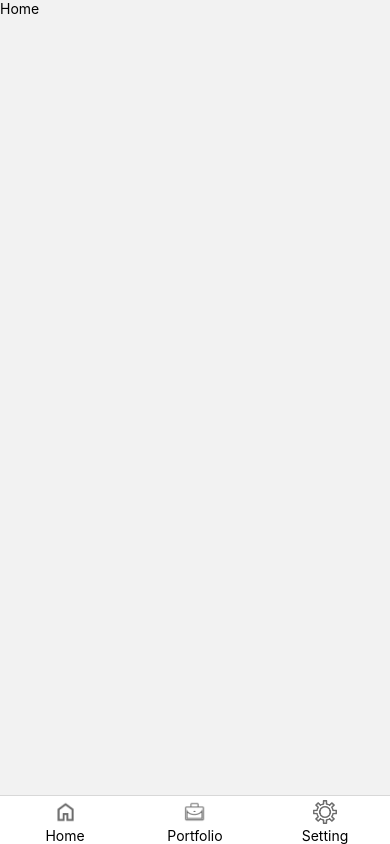
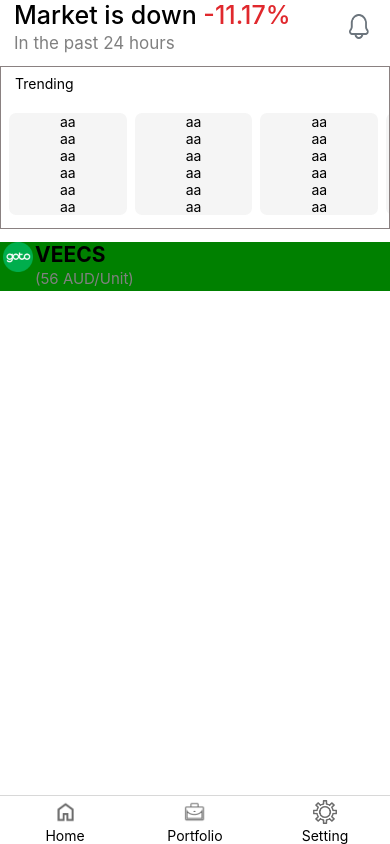
Before and after one commit to Abhishekkumarsingh2845/TradeApp, a React Native app: screen /Home in a window 390 px wide. Built offline with nearby package versions, Linux system fonts and the light colour scheme.

Commit message:
working Home screen

```diff
--- a/Src/Screens/Home.js
+++ b/Src/Screens/Home.js
@@ -1,14 +1,159 @@
-import { StyleSheet, Text, View } from 'react-native'
-import React from 'react'
+import {
+  Image,
+  ScrollView,
+  StatusBar,
+  StyleSheet,
+  Text,
+  View,
+} from 'react-native';
+import React from 'react';
+import Colours from '../Constants/Colors';
+import {hp, wp} from '../Utlis/Responsive';
+import Strings from '../Constants/Strings';
 
 const Home = () => {
   return (
-    <View>
-      <Text>Home</Text>
+    <View style={styles.container}>
+      <StatusBar barStyle="dark-content" backgroundColor={Colours.white} />
+      <View style={styles.header}>
+        <View>
+          <Text style={styles.marketText}>
+            Market is down <Text style={styles.marketDownText}>-11.17%</Text>
+          </Text>
+          <Text style={styles.subtitle}>In the past 24 hours</Text>
+        </View>
+        <View style={styles.iconContainer}>
+          <Image
+            source={require('./../Assets/Img/Bell.png')}
+            style={styles.bellIcon}
+          />
+        </View>
+      </View>
+      <View style={styles.secondContainer}>
+        <Text style={styles.trendingText}>Trending</Text>
+        <ScrollView
+          horizontal
+          showsHorizontalScrollIndicator={false}
+          style={styles.scrollView}>
+          <View style={styles.child}>
+            <Text>aa</Text>
+            <Text>aa</Text>
+            <Text>aa</Text>
+            <Text>aa</Text>
+            <Text>aa</Text>
+            <Text>aa</Text>
+          </View>
+
+          <View style={styles.child}>
+            <Text>aa</Text>
+            <Text>aa</Text>
+            <Text>aa</Text>
+            <Text>aa</Text>
+            <Text>aa</Text>
+            <Text>aa</Text>
+          </View>
+          <View style={styles.child}>
+            <Text>aa</Text>
+            <Text>aa</Text>
+            <Text>aa</Text>
+            <Text>aa</Text>
+            <Text>aa</Text>
+            <Text>aa</Text>
+          </View>
+          <View style={styles.child}>
+            <Text>aa</Text>
+            <Text>aa</Text>
+            <Text>aa</Text>
+            <Text>aa</Text>
+            <Text>aa</Text>
+            <Text>aa</Text>
+          </View>
+        </ScrollView>
+      </View>
+      <View style={{backgroundColor:'green'}}>
+      <View style={{flexDirection: 'row'}}>
+        <View>
+          <Image source={require('./../Assets/Img/goto.png')} style={{width:35,height:30,resizeMode:'contain'}} />
+        </View>
+        <View style={styles.textRow}>
+          <Text style={styles.baseText}>VEECS</Text>
+          <Text style={styles.superscript}>(56 AUD/Unit)</Text>
+        </View>
+      </View>
+      </View>
     </View>
-  )
-}
+  );
+};
 
-export default Home
+export default Home;
 
-const styles = StyleSheet.create({})
+const styles = StyleSheet.create({
+  container: {
+    flex: 1,
+    paddingHorizontal: 0, // No horizontal padding
+    backgroundColor: 'white',
+  },
+  header: {
+    paddingHorizontal: wp(3.5),
+    flexDirection: 'row',
+    justifyContent: 'space-between',
+  },
+  marketText: {
+    fontSize: hp(3),
+    color: Colours.black,
+    fontWeight: '500',
+  },
+  marketDownText: {
+    color: Colours.primaryred,
+  },
+  subtitle: {
+    fontSize: hp(2),
+    color: Colours.grey,
+    marginTop: hp(0.4),
+  },
+  iconContainer: {
+    justifyContent: 'center',
+  },
+  bellIcon: {
+    width: 35,
+    height: 25,
+    resizeMode: 'contain',
+  },
+  secondContainer: {
+    borderWidth: 0.4,
+    borderColor: '#8A8181',
+    width: '100%', // Ensure it spans the full width
+
+    marginVertical: hp(1.5),
+  },
+  trendingText: {
+    color: 'black',
+    paddingHorizontal: wp(3.5),
+    marginVertical: hp(1),
+
+    fontWeight: '400',
+  },
+  scrollView: {
+    paddingHorizontal: wp(2),
+    marginVertical: hp(1.5),
+  },
+  child: {
+    paddingHorizontal: wp(13),
+    backgroundColor: 'whitesmoke',
+    borderRadius: 7,
+    elevation: 4,
+
+    marginRight: wp(2), // Add some space between the children
+  },
+  baseText: {
+    fontSize: hp(2.5),
+    fontWeight: 'bold',
+    color: 'black',
+  },
+  superscript: {
+    fontSize: hp(1.8),
+    lineHeight: 24,
+    textAlignVertical: 'top',
+    color: 'grey',
+  },
+});
```
Also changed, not shown: Src/Assets/Img/Bell.png (added).
